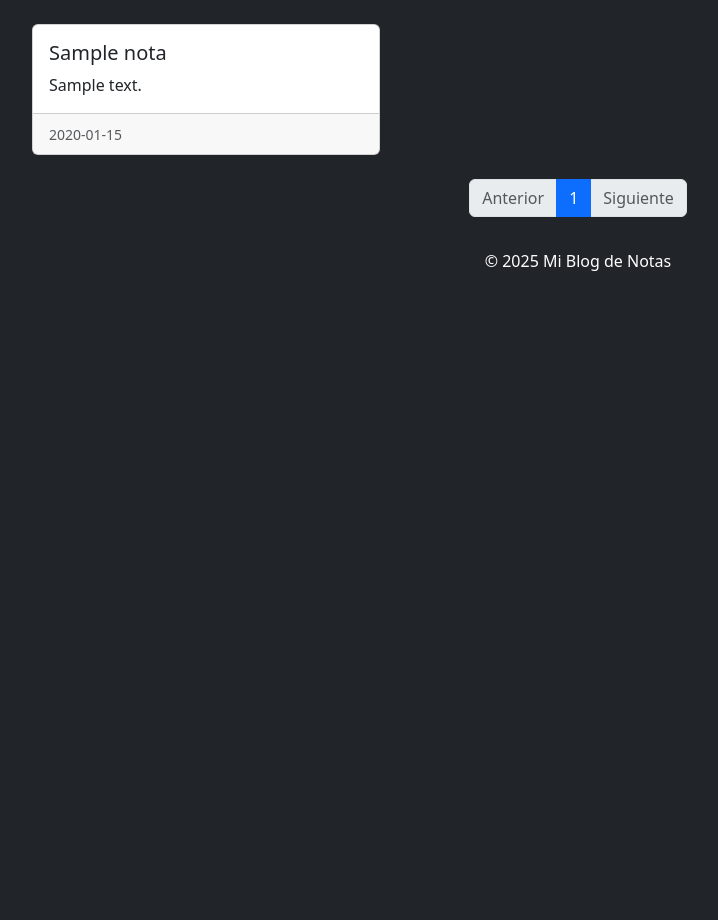
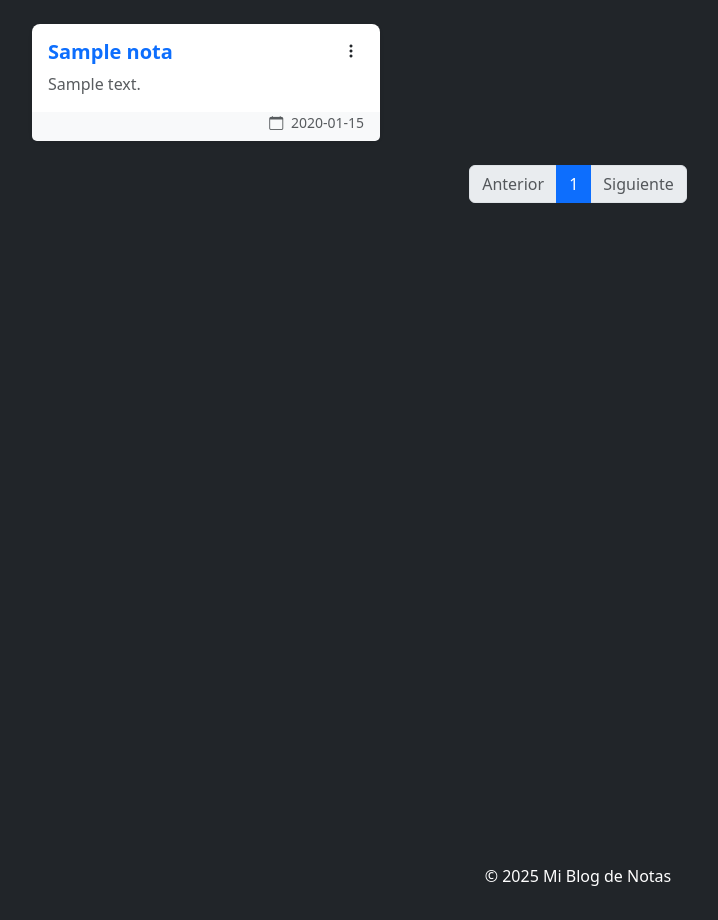
Before and after one commit to yecit1997/note, a Django app: page /nota/ in a window 1280 px wide. Shown: the part 56-976 px from the top of the page, without its empty margins (62-780 px from the left). Before the commit the page ends 327 px from the top, so only its background shows below. Run offline with Django 5.2, Linux system fonts and the light colour scheme; tables that the repository leaves empty hold one stand-in row (values such as "Sample post").

Commit message:
Agregamos estilos de crispy y realizamos algunos ajustes en las tarjetas, footer y algunos botones

```diff
--- a/src/apps/nota/forms.py
+++ b/src/apps/nota/forms.py
@@ -7,8 +7,8 @@ class NotaForm(forms.ModelForm):
         model = Nota
         fields = ['titulo', 'contenido']
         widgets = {
-            'titulo': forms.TextInput(attrs={'class': 'form-control', 'placeholder': 'Título de la nota'}),
-            'contenido': forms.Textarea(attrs={'class': 'form-control', 'placeholder': 'Contenido de la nota'}),
+            'titulo': forms.TextInput(attrs={'class': 'form-control', 'placeholder': 'Título de la nota', 'id': 'titulo'}),
+            'contenido': forms.Textarea(attrs={'class': 'form-control', 'placeholder': 'Contenido de la nota', 'id': 'contenido'}),
         }
         labels = {
             'titulo': '',
--- a/src/apps/nota/urls.py
+++ b/src/apps/nota/urls.py
@@ -6,4 +6,5 @@ namespace = 'nota'
 urlpatterns = [
     path('', views.index, name='index'),
     path('crear/', views.crear_nota, name='crear'),
+    path('detalle-nota/<int:pk>/', views.detalle_nota, name='detalle'),
 ]
--- a/src/apps/nota/views.py
+++ b/src/apps/nota/views.py
@@ -19,8 +19,16 @@ def crear_nota(request):
         form = NotaForm(request.POST)
         if form.is_valid():
             form.save()
-            return redirect('nota:index')
+            return redirect('index')
     else:
         form = NotaForm()
     context = {'form': form}
     return render(request, 'notas/crear_nota.html', context)
+
+
+def detalle_nota(request, pk):
+    nota = Nota.objects.get(id=pk)
+    context = {'nota': nota}
+    print(nota.pk)
+    return render(request, 'notas/detalle_nota.html', context)
+    # return redirect('index')
--- /dev/null
+++ b/src/static/css/card.css
@@ -0,0 +1,6 @@
+.card-hover:hover {
+    transform: translateY(-5px); /* Desplaza la tarjeta hacia arriba */
+    box-shadow: 0 4px 8px rgba(0, 0, 0, 0.2); /* Añade una sombra para un efecto 3D */
+    cursor: pointer; /* Cambia el cursor para indicar que es clickeable */
+    transition: all 0.3s ease-in-out; /* Suaviza la transición */
+}
--- /dev/null
+++ b/src/static/css/forms.css
@@ -0,0 +1,20 @@
+#titulo{
+    border-radius: 50px;
+}
+#contenido{
+    /* border-radius: 50px; */
+    background: rgba(255, 255, 255, 0.781);
+
+}
+#btn-guardar{
+    border-radius: 50px;
+
+}
+#btn-guardar:hover{
+    background-color: rgb(0, 39, 75);
+    color: white;
+}
+#btn-guardar:active{
+    background-color: rgb(255, 255, 255);
+    color: black;
+}
--- a/src/templates/base/footer.html
+++ b/src/templates/base/footer.html
@@ -1,4 +1,4 @@
-<footer class="footer mt-auto py-3 bg-dark text-white">
+<footer class="footer py-3 bg-dark text-white mb-0">
   <div class="container">
     <p class="text-center">
       <a class="nav-link" href="#">&copy; {% now 'Y' %} Mi Blog de Notas</a>
--- a/src/templates/base/head.html
+++ b/src/templates/base/head.html
@@ -1,22 +1,23 @@
 {% load static %}
 <!doctype html>
-<html lang="en" class="h-100">
+<html lang="en">
   <head>
     <title>Title</title>
     <meta charset="utf-8" />
     <meta name="viewport" content="width=device-width, initial-scale=1, shrink-to-fit=no" />
 
-    <link rel="stylesheet" href="{% static 'css/navbar.css' %}" />
+    <link rel="stylesheet" href="{% static 'css/forms.css' %}" />
+    <link rel="stylesheet" href="{% static 'css/card.css' %}" />
     <link rel="stylesheet" href="https://cdn.jsdelivr.net/npm/bootstrap-icons@1.11.3/font/bootstrap-icons.min.css">
     <link href="https://cdn.jsdelivr.net/npm/bootstrap@5.3.2/dist/css/bootstrap.min.css" rel="stylesheet" integrity="sha384-T3c6CoIi6uLrA9TneNEoa7RxnatzjcDSCmG1MXxSR1GAsXEV/Dwwykc2MPK8M2HN" crossorigin="anonymous" />
   </head>
 
-  <body id="body" class="d-flex flex-column h-100">
+  <body id="body" class="d-flex flex-column">
     <header>
       {% include "components/navbar.html" %}
     </header>
 
-    <main class="flex-shrink-0">
+    <main class="flex-shrink-0 mb-5 min-vh-100">
       <div class="container mt-4">
         {% block content %}
         {% endblock content %}
--- a/src/templates/components/card.html
+++ b/src/templates/components/card.html
@@ -1,11 +1,51 @@
+{% load static %}
+{% comment %} <div class="col">
+    <a href="{% url 'detalle' obj.id %}" class="text-decoration-none text-dark">
+        <div class="card h-100 card-hover">
+            <div class="card-body">
+                <h5 class="card-title">{{ obj.titulo|truncatewords:3 }}</h5>
+                <p class="card-text">{{ obj.contenido|truncatewords:10 }}</p>
+            </div>
+            <div class="card-footer">
+                <small class="text-body-secondary">{{ obj.fecha_creacion|date:"Y-m-d" }}</small>
+            </div>
+        </div>
+    </a>
+</div> {% endcomment %}
+
+
 <div class="col">
-    <div class="card h-100">
-        <div class="card-body">
-            <h5 class="card-title">{{ nota.titulo|truncatewords:3 }}</h5>
-            <p class="card-text">{{ nota.contenido|truncatewords:10 }}</p>
+    <div class="card h-100 shadow-sm border-0 rounded-3 card-hover">
+        <div class="card-body d-flex flex-column">
+            <div class="dropdown position-absolute top-0 end-0 mt-2 me-2">
+                <a class="btn" href="#" role="button" data-bs-toggle="dropdown" aria-expanded="false">
+                    <i class="bi bi-three-dots-vertical"></i>
+                </a>
+
+                <ul class="dropdown-menu">
+                    <li>
+                        {% comment %} <a class="dropdown-item" href="{% url 'nota:editar' obj.id %}"> {% endcomment %}
+                            <i class="bi bi-pencil-square me-2"></i>Editar
+                        </a>
+                    </li>
+                    <li>
+                        {% comment %} <a class="dropdown-item text-danger" href="{% url 'nota:eliminar' obj.id %}"> {% endcomment %}
+                            <i class="bi bi-trash-fill me-2"></i>Eliminar
+                        </a>
+                    </li>
+                </ul>
+            </div>
+
+            <a href="{% url 'detalle' obj.id %}" class="card-link text-decoration-none">
+                <h5 class="card-title fw-bold text-truncate">{{ obj.titulo|truncatewords:3 }}</h5>
+                <p class="card-text text-muted mb-auto">{{ obj.contenido|truncatewords:10 }}</p>
+            </a>
         </div>
-        <div class="card-footer">
-            <small class="text-body-secondary">{{ nota.fecha_creacion|date:"Y-m-d" }}</small>
+
+        <div class="card-footer bg-light border-0 pt-0">
+            <small class="text-body-secondary d-block text-end">
+                <i class="bi bi-calendar me-1"></i> {{ obj.fecha_creacion|date:"Y-m-d" }}
+            </small>
         </div>
     </div>
 </div>
--- a/src/templates/notas/index.html
+++ b/src/templates/notas/index.html
@@ -5,7 +5,7 @@
 <div class="container mt-4">
     <div class="row row-cols-1 row-cols-md-3 g-4">
         {% for nota in page_obj %}
-            {% include "components/card.html" %}
+            {% include "components/card.html" with obj=nota%}
         {% endfor %}
     </div>
 </div>
```
Also changed, not shown: src/core/settings.py (+8 -1 lines), src/templates/notas/crear_nota.html (+4 -3 lines), src/templates/notas/detalle_nota.html (added, +17 -0 lines), src/apps/nota/migrations/0002_alter_nota_options.py (added).
